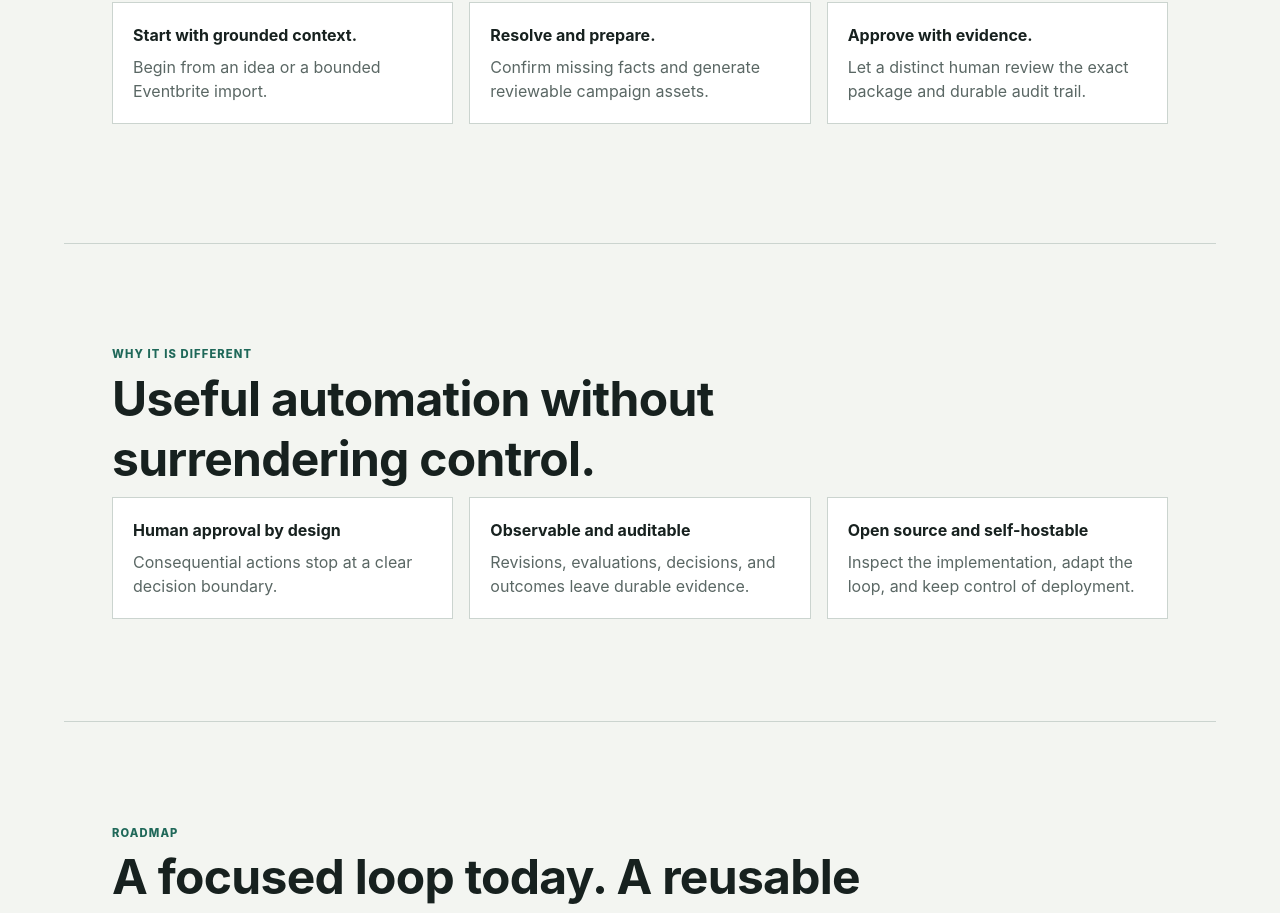
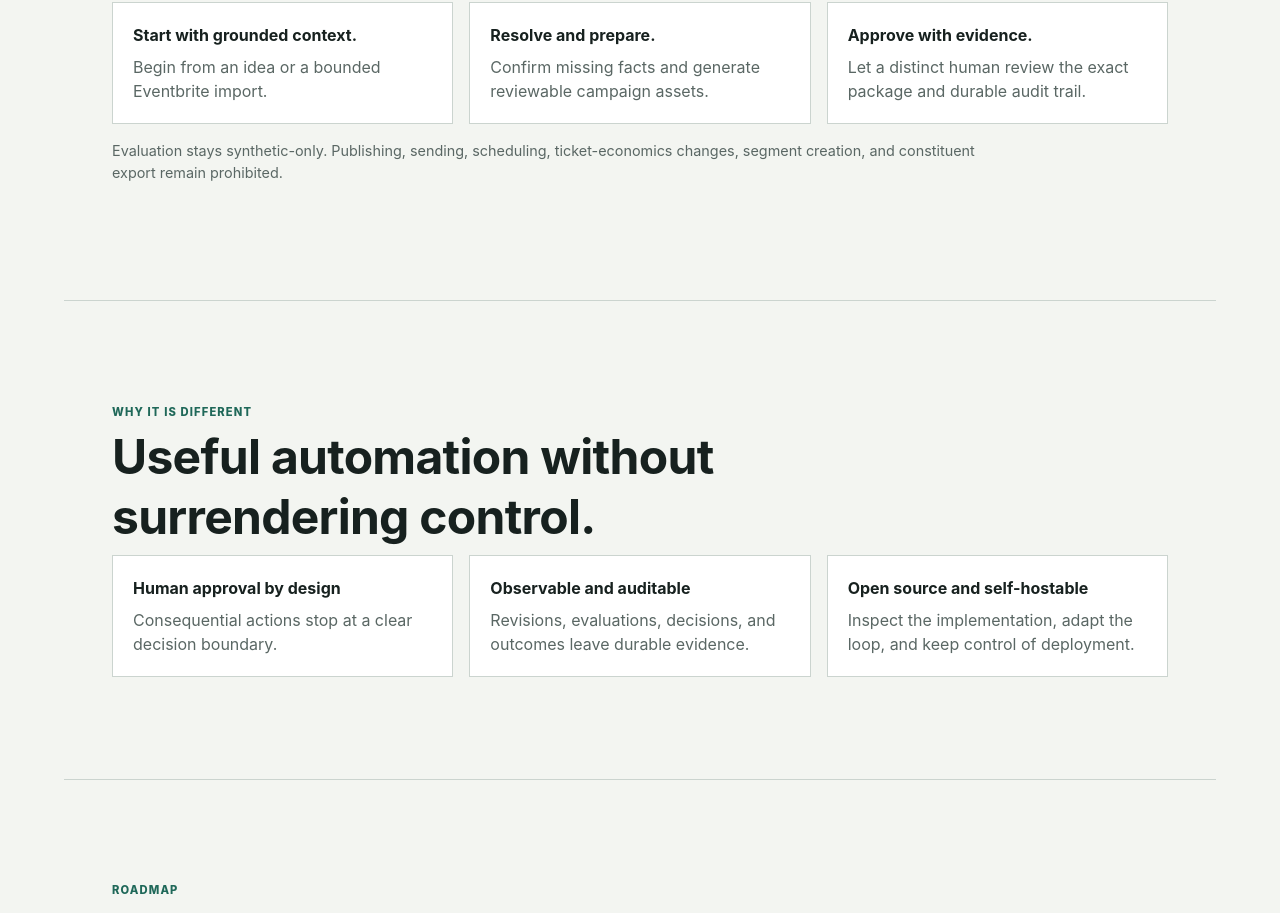
Before and after one commit to karthik-kannan-product/CivicLoop, a React (Vite) app in the folder frontend/: page / in a window 1280 px wide. Shown: the part 1107-2020 px from the top of the page. Built offline with nearby package versions, Linux system fonts and the light colour scheme.

Commit message:
fix: clarify public safety boundaries

```diff
--- a/frontend/src/index.css
+++ b/frontend/src/index.css
@@ -929,6 +929,12 @@ h3 {
   margin: 0.5rem 0 0;
 }
 
+.public-safety-note {
+  color: var(--muted);
+  font-size: 0.9rem;
+  max-width: 54rem;
+}
+
 .public-status {
   color: var(--brand-bright);
   font-size: 0.72rem;
--- a/frontend/src/public/PublicHome.tsx
+++ b/frontend/src/public/PublicHome.tsx
@@ -120,6 +120,11 @@ export function PublicHome() {
               </span>
             </li>
           </ol>
+          <p className="public-safety-note">
+            Evaluation stays synthetic-only. Publishing, sending, scheduling,
+            ticket-economics changes, segment creation, and constituent export
+            remain prohibited.
+          </p>
         </section>
 
         <section className="public-section" aria-labelledby="difference-title">
```
Also changed, not shown: 3 other files (tests, documents, lock files or other folders).
